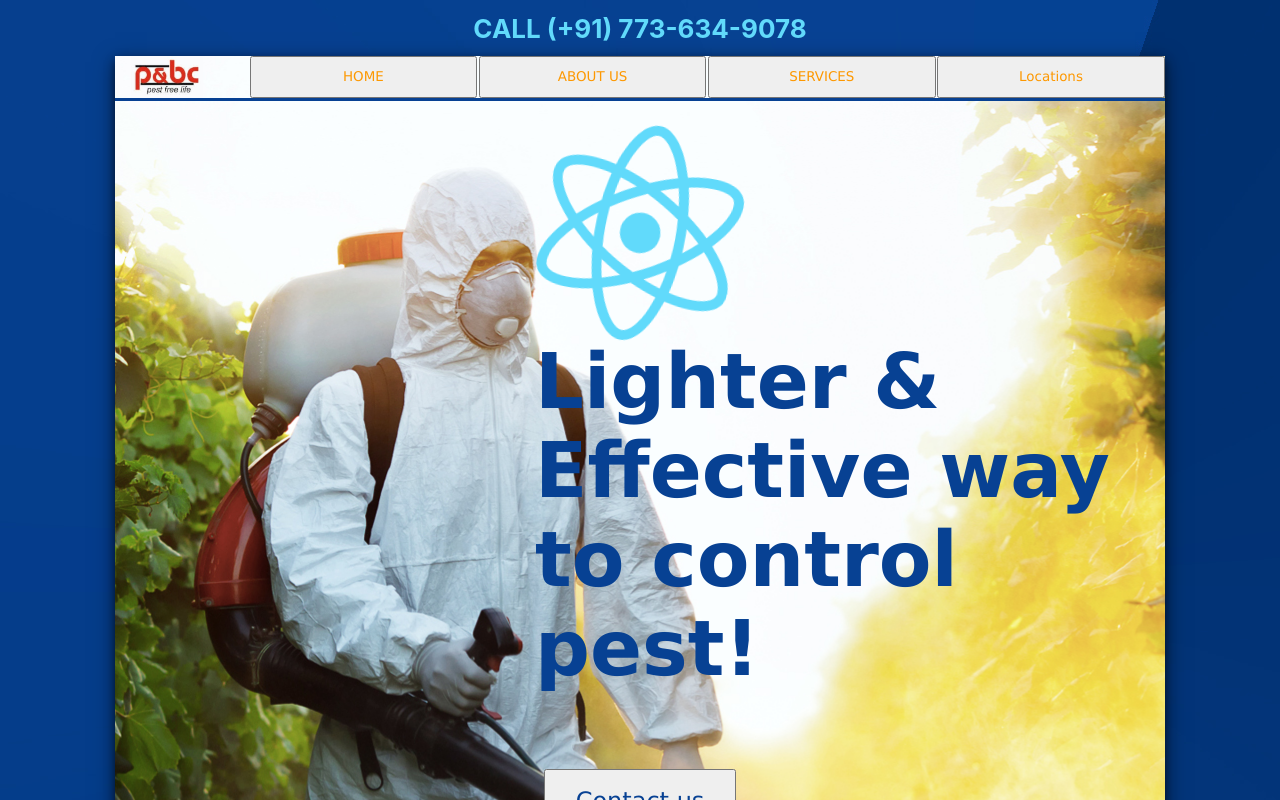
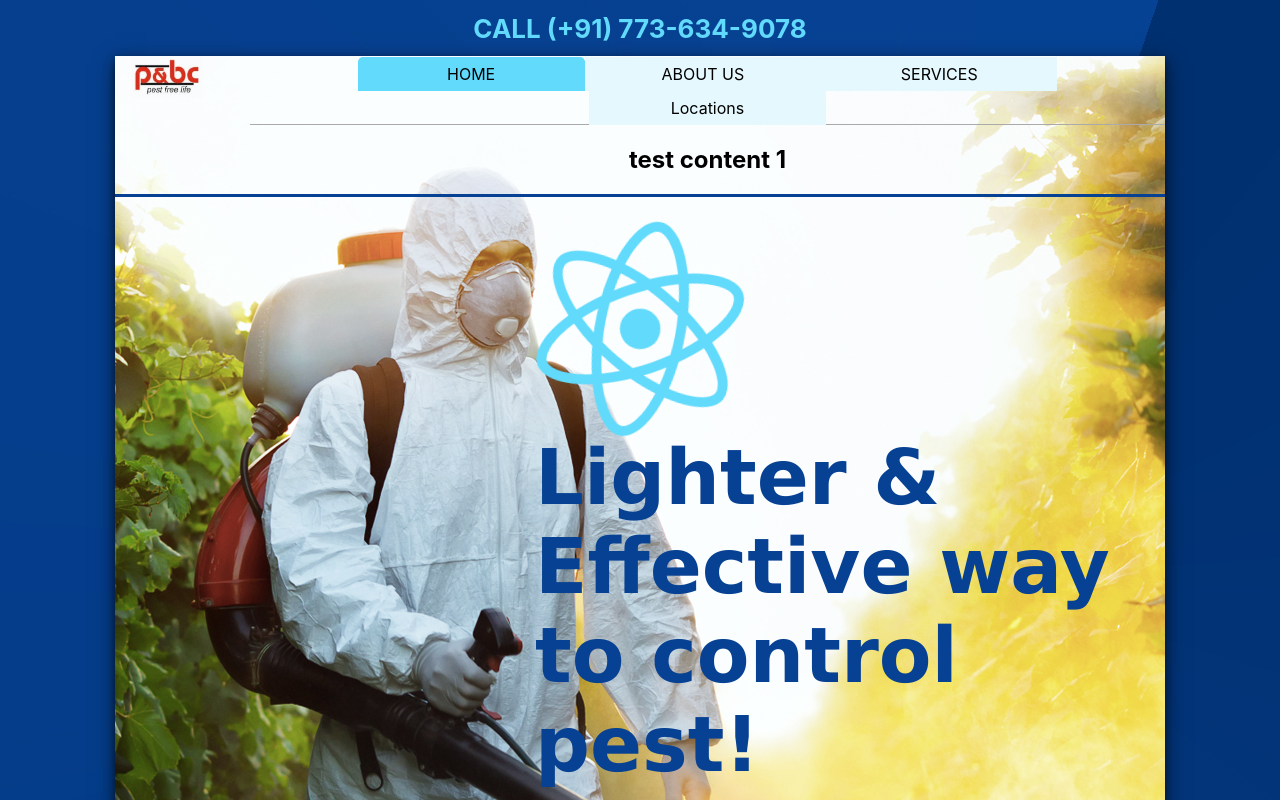
Before and after one commit to mannukalra/pnbc-h, a React (Create React App) app in the folder client/: page / in a window 1280 px wide. Shown: the top 800 px of the page. Built offline with nearby package versions, Linux system fonts and the light colour scheme.

Commit message:
tabs testing

```diff
--- a/client/package.json
+++ b/client/package.json
@@ -10,6 +10,7 @@
     "react": "^17.0.2",
     "react-dom": "^17.0.2",
     "react-scripts": "4.0.3",
+    "react-tabs": "^3.2.2",
     "reactstrap": "^8.9.0",
     "web-vitals": "^1.1.2"
   },
--- a/client/src/App.css
+++ b/client/src/App.css
@@ -40,13 +40,28 @@
   }
 }
 
-.button-grid {
+.tab-grid {
   display: grid;
-  grid-template-columns: 3.5fr 6fr 6fr 6fr 6fr;
+  grid-template-columns: 3.5fr 24fr;
   grid-gap: 0 0.1rem;
   border-bottom: 0.2rem solid #074193;
 }
 
+.react-tabs__tab {
+  background: #e5f8fd !important;
+}
+
+.react-tabs__tab--selected {
+  background: #61DAFB !important;
+  border-color: #aaa;
+  color: black;
+  border-radius: 5px 5px 0 0 !important;
+}
+
+.react-tabs__tab {
+  display: inline-block;
+  border: 1px solid transparent !important;
+}
 .button-color{
   font-family: Verdana, Geneva, Tahoma, sans-serif;
   font-size: .84rem;
--- a/client/src/App.js
+++ b/client/src/App.js
@@ -8,7 +8,8 @@ import LogoAct from './logo-actual.svg';
 import Bottom from './components/Bottom.js'
 import Connect from './components/Connect.js'
 
-
+import { Tab, Tabs, TabList, TabPanel } from 'react-tabs';
+import 'react-tabs/style/react-tabs.css';
 
 class App extends Component{
 
@@ -45,9 +46,30 @@ class App extends Component{
         <div style={{ display: "flex", justifyContent: "center" }}>
           <div style={{ width: "82%", minWidth: "380px", height: "112%" }}>
             <div style={{ backgroundImage: `url(${bg2})`, boxShadow: "0 4px 8px 0 rgba(0, 0, 0, 0.5), 0 6px 20px 0 rgba(0, 0, 0, 0.5)"}}>
-              <div className="button-grid">
+              <div className="tab-grid">
                 <img src={LogoAct} alt="logo" style={{ marginLeft:"12%", maxHeight: "42px", maxWidth: "72px" }} />
-                <button className="button-color">
+                <Tabs>
+                  <TabList>
+                    <Tab style={{ width: "22%"}}>HOME</Tab>
+                    <Tab style={{ width: "23%"}}>ABOUT US</Tab>
+                    <Tab style={{ width: "23%"}}>SERVICES</Tab>
+                    <Tab style={{ width: "23%"}}>Locations</Tab>
+                  </TabList>
+
+                  <TabPanel>
+                    <h2>test content 1</h2>
+                  </TabPanel>
+                  <TabPanel>
+                    <h2>test content 2</h2>
+                  </TabPanel>
+                  <TabPanel>
+                    <h2>test content 3</h2>
+                  </TabPanel>
+                  <TabPanel>
+                    <h2>test content 4</h2>
+                  </TabPanel>
+                </Tabs>
+                {/* <button className="button-color">
                   HOME
                 </button>
                 <button className="button-color">
@@ -58,7 +80,7 @@ class App extends Component{
                 </button>
                 <button className="button-color">
                   Locations
-                </button>
+                </button> */}
               </div>
               <img src={logo} className="App-logo" alt="logo" />
               <p className="font-large">
```
Also changed, not shown: 1 other file (tests, documents, lock files or other folders).
